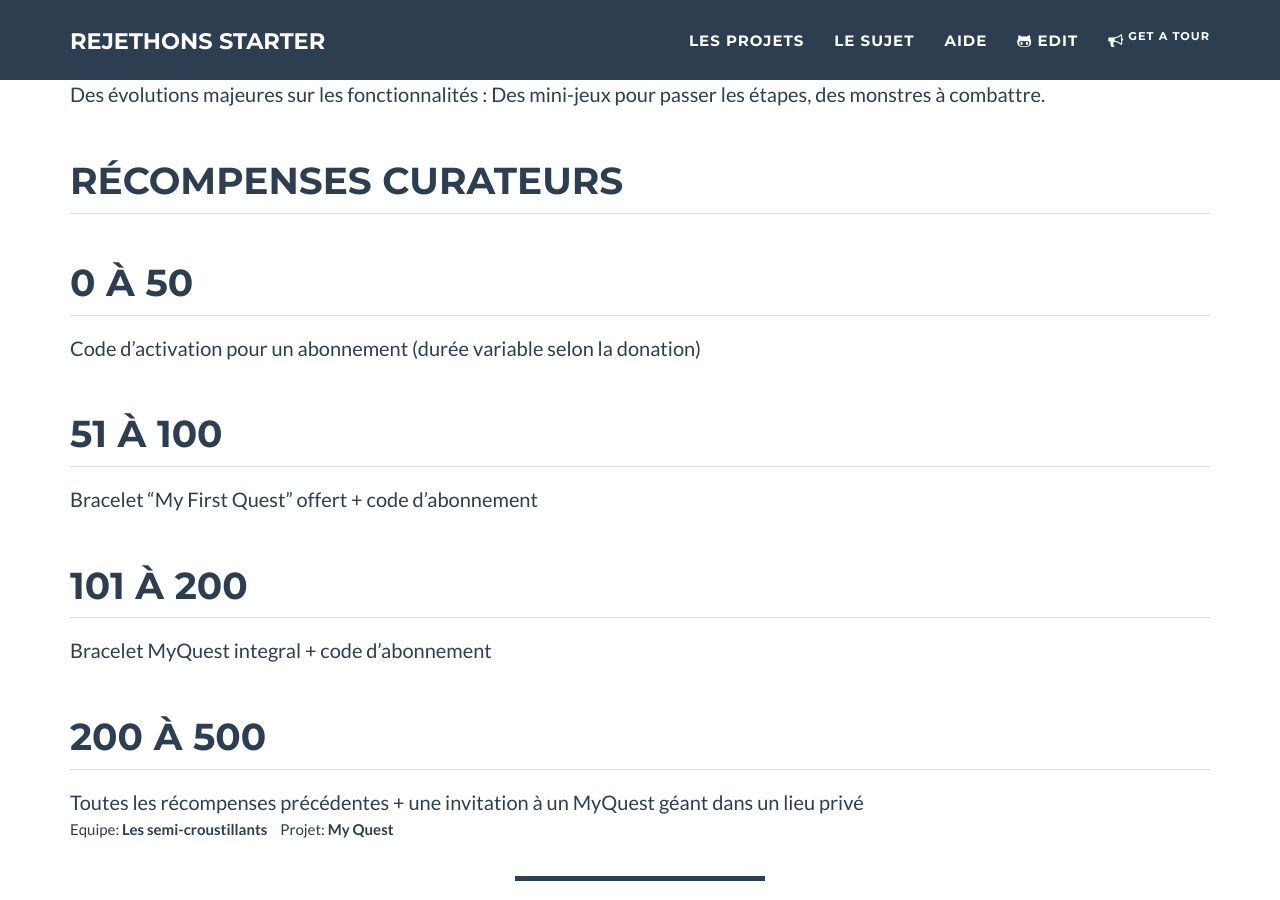
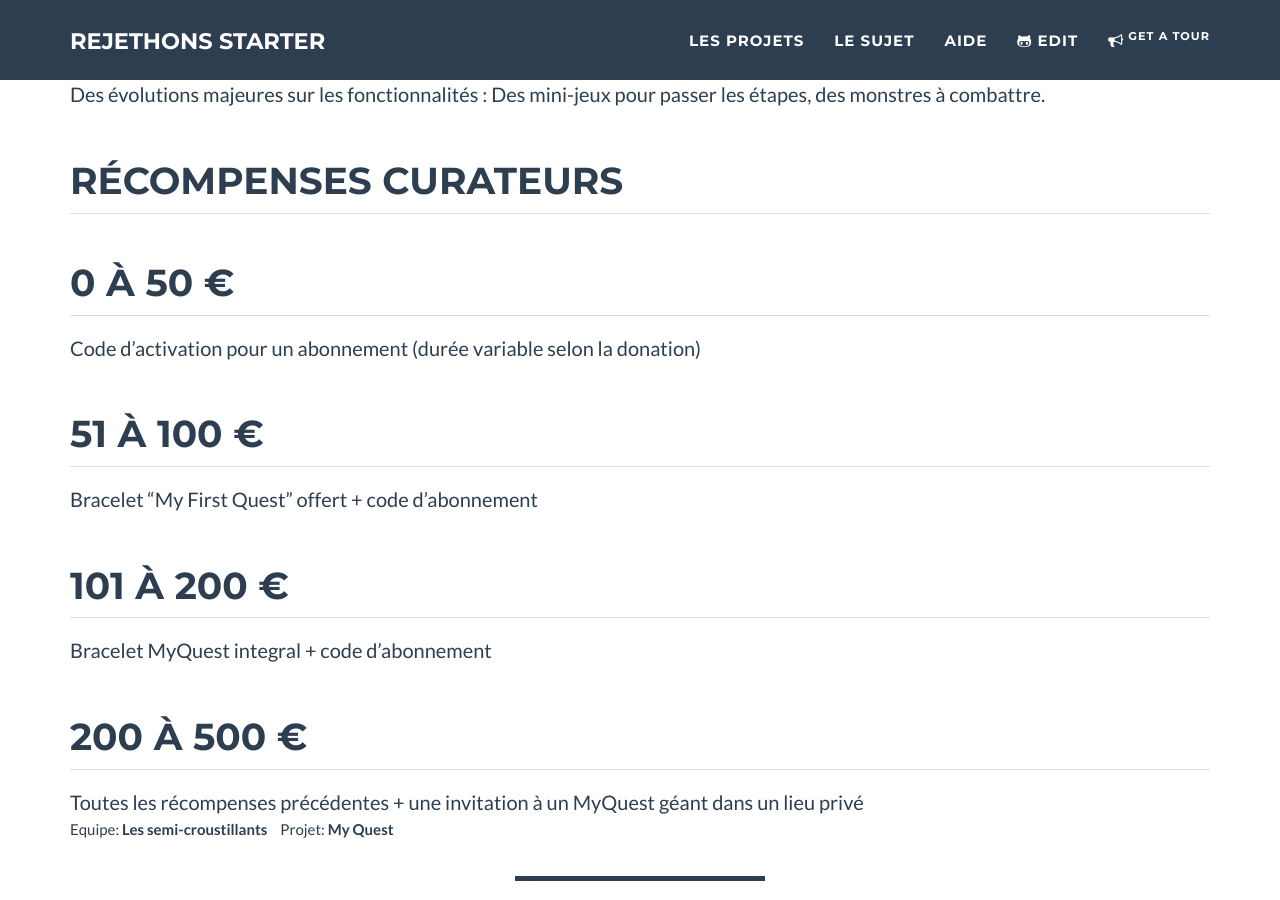
Before and after one commit to stephaneLeroy/rejethons-starter, a Jekyll site: the page built from _posts/2017-05-19-les semi-croustillants.markdown, in a window 1280 px wide and 900 px high, scrolled down 3803 px. Built offline with Jekyll 4.4.1, drawn with Linux system fonts in a browser that asks for light colours.

```diff
--- a/_posts/2017-05-19-les semi-croustillants.markdown
+++ b/_posts/2017-05-19-les semi-croustillants.markdown
@@ -55,14 +55,14 @@ Des évolutions majeures sur les fonctionnalités : Des mini-jeux pour passer le
 
 # Récompenses Curateurs
 
-# 0 à 50
+# 0 à 50 €
 Code d'activation pour un abonnement (durée variable selon la donation)
 
-# 51 à 100
+# 51 à 100 €
 Bracelet "My First Quest" offert + code d'abonnement
 
-# 101 à 200
+# 101 à 200 €
 Bracelet MyQuest integral + code d'abonnement
 
-# 200 à 500
+# 200 à 500 €
 Toutes les récompenses précédentes + une invitation à un MyQuest géant dans un lieu privé
```
